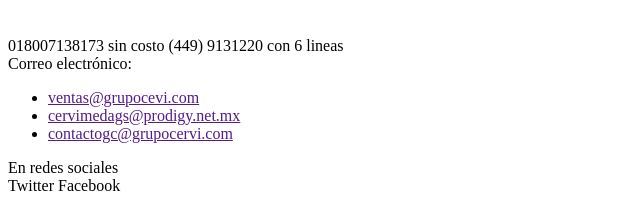
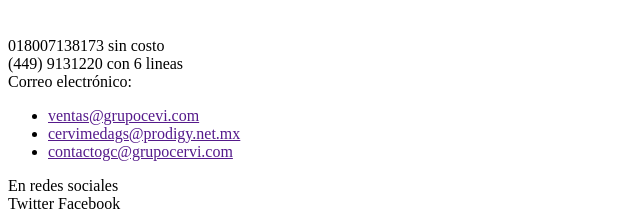
Before and after one commit to josueMart/GrupoCervi, a plain HTML site: page index.html in a window 1280 px wide. Shown: the part 635-856 px from the top of the page, without its empty margins (0-640 px from the left). Drawn offline with Linux system fonts and the light colour scheme.

Commit message:
Agrego los saltos de linea en el footer

```diff
--- a/index.html
+++ b/index.html
@@ -43,8 +43,8 @@
     </article>
     <article>
     <h2>Llama sin costo</h2><br/>
-    018007138173 sin costo
-    (449) 9131220 con 6 lineas
+    018007138173 sin costo<br/>
+    (449) 9131220 con 6 lineas <br/>
     </article>
     <article>
       <f2>Correo electrónico:</f2><br/>
```
